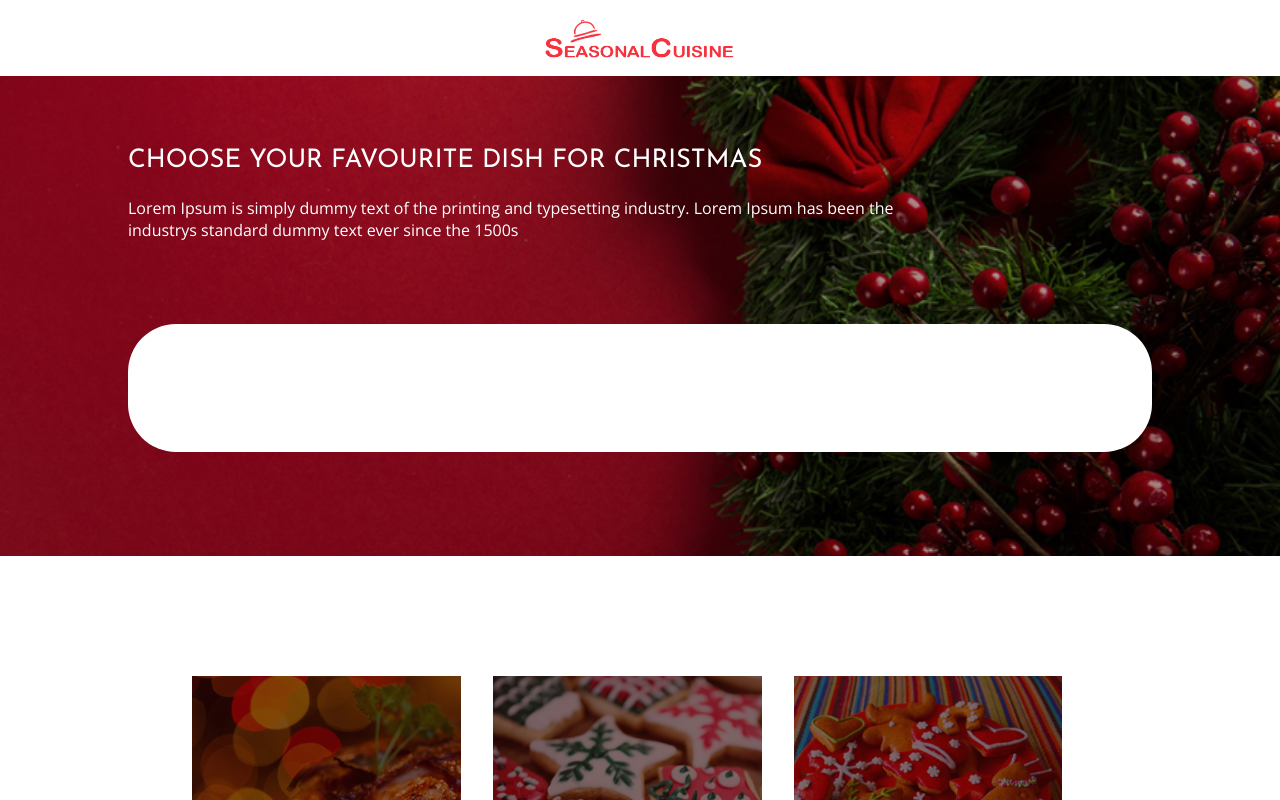
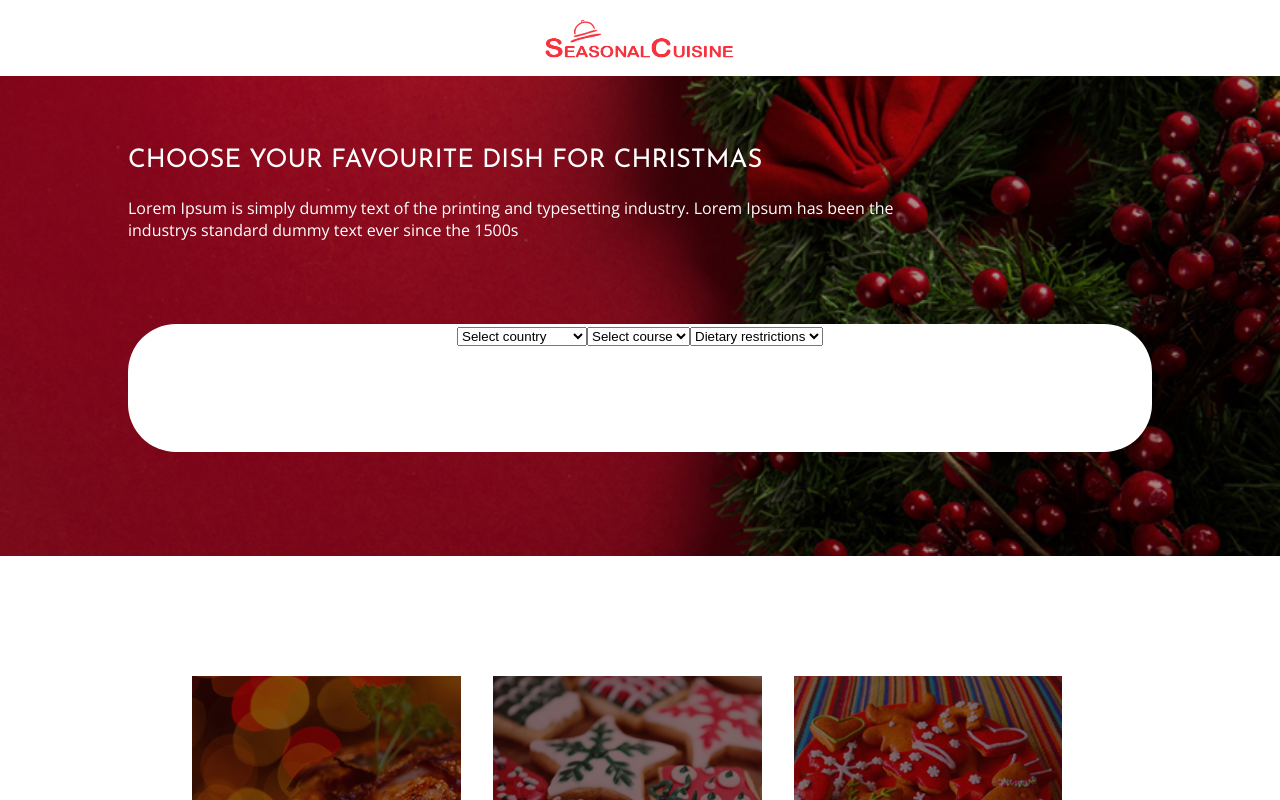
Before and after one commit to mooneyd12/seasonal-cuisine, a React (Create React App) app: page / in a window 1280 px wide. Shown: the top 800 px of the page. Built offline with nearby package versions, Linux system fonts and the light colour scheme.

Commit message:
Dropdown menu created inside DropdownPlaceholder; Home.js transformed into stateful component

```diff
--- a/src/Components/Home/Dropdown/DropdownPlaceholder.css
+++ b/src/Components/Home/Dropdown/DropdownPlaceholder.css
@@ -8,7 +8,13 @@
   height: 20rem;
   border-radius: 6rem;
   box-shadow: 2px 2px 11px 0px #888888;
+  text-align: center;
 }
+select {
+  flex-wrap: wrap;
+  margin: auto;
+}
+
 @media (min-width: 768px) {
   .dropdown-placeholder {
     top: 65%;
--- a/src/Components/Home/Dropdown/DropdownPlaceholder.js
+++ b/src/Components/Home/Dropdown/DropdownPlaceholder.js
@@ -1,9 +1,48 @@
 import React from "react";
 import "./DropdownPlaceholder.css";
 
-export default function DropdownPlaceholder(props) {
-  return (
-    <div className="dropdown-placeholder">
-    </div>
-  );
+export default class DropdownPlaceholder extends React.Component {
+  constructor(props) {
+    super(props);
+
+    this.state = {
+      recipes: [],
+      filteredCountries: []
+    }
+  }
+
+  handleClick(event) {
+    this.setState({
+      country : event.target.value
+    })
+  }
+
+  render() {
+    return (
+      <div className="dropdown-placeholder">
+        <div className="filter">
+          <select name="countries" className="options" defaultValue="" onChange={this.handleClick = this.handleClick.bind(this)}>
+            <option value="">Select country</option>
+            <option value="Bulgaria">Bulgaria</option>
+            <option value="Romania">Romania</option>
+            <option value="China">China</option>
+            <option value="Trinidad &amp; Tobago">Trinidad & Tobago</option>
+            <option value="China">Pakistan</option>
+          </select>
+          <select name="course" className="options" defaultValue="">
+            <option value="">Select course</option>
+            <option value="main">main</option>
+            <option value="dessert">dessert</option>
+          </select>
+          <select name="dietaryrestrictions" className="options" defaultValue="">
+            <option value="">Dietary restrictions</option>
+            <option value="gluten-free">Gluten-free</option>
+            <option value="vegetarian">Vegetarian</option>
+            <option value="vegan">Vegan</option>
+            <option value="none">None</option>
+          </select>
+        </div>
+      </div>
+    );
+  }
 }
--- a/src/Components/Home/Home.js
+++ b/src/Components/Home/Home.js
@@ -5,7 +5,15 @@ import Recipe from "./Recipes/Recipe";
 import Button from "./Button/Button";
 import "./Home.css";
 
-export default function Routes() {
+export default class Home extends React.Component {
+  constructor(props) {
+    super(props);
+    this.state = {
+      recipe: []
+    }
+  }
+
+  render() {
     return (
       <div>
         <Hero />
@@ -22,7 +30,8 @@ export default function Routes() {
             ))}
           </div>
         </div>
-      <Button/>
+        <Button />
       </div>
     );
   }
+}
--- a/src/testing-data/Data.js
+++ b/src/testing-data/Data.js
@@ -3,7 +3,8 @@ import img1 from "./../img/cookies.jpg";
 import img2 from "./../img/cookies2.jpg";
 import img3 from "./../img/meet.jpg";
 import img4 from "./../img/meet2.jpg";
-const dishes = [
+
+const recipes = [
   {
     id: "kolivo",
     country: "Bulgaria",
@@ -303,4 +304,4 @@ const dishes = [
     image: img4
   }
 ];
-export default dishes;
+export default recipes;
--- a/src/testing-data/Retrieve.js
+++ b/src/testing-data/Retrieve.js
@@ -5,6 +5,7 @@ function getCountry(dishes) {
         return dish.country === "China";
     });
 }
+
 console.log(getCountry(dishes));
 //returns all recipes for China
 
```
Lines whose indentation alone changed are shown as unchanged.
